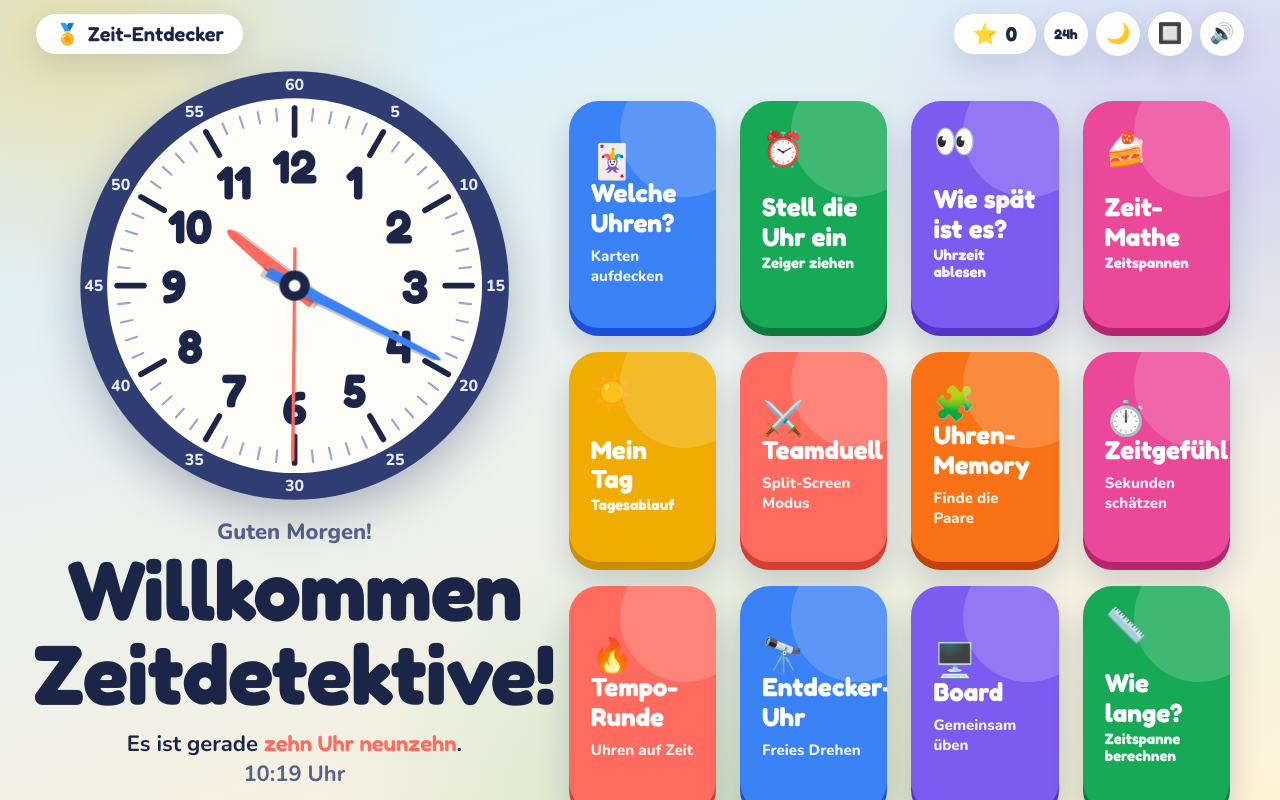
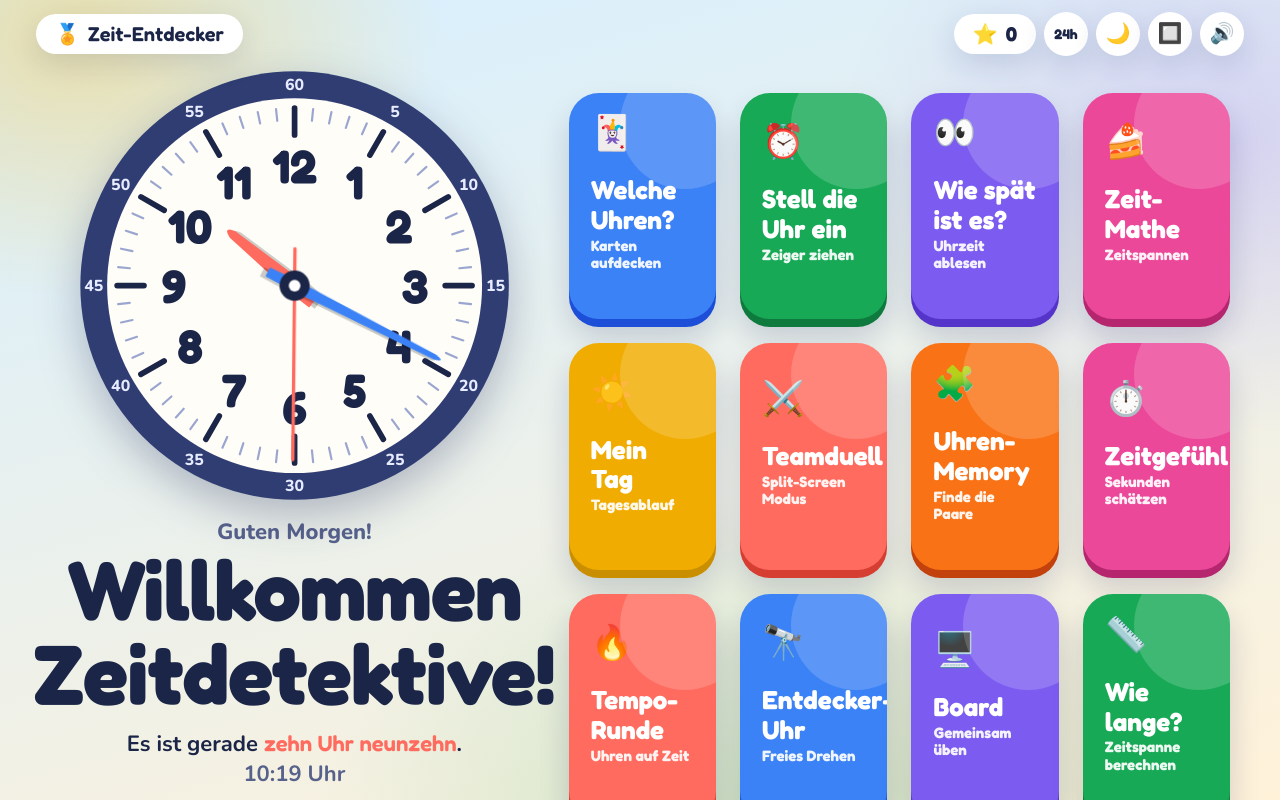
Before and after one commit to linusmm-ship-it/Uhren-Lernen, a plain HTML site: page index.html in a window 1280 px wide. Drawn offline with nearby package versions, Linux system fonts and the light colour scheme.

Commit message:
Update index.html

```diff
--- a/index.html
+++ b/index.html
@@ -778,17 +778,17 @@ function go(name) {
 }
 
 const GAMES = [
-  { id: 'types',    icon: '🃏', title: 'Welche Uhren?', sub: 'Karten aufdecken',   c: 'blue' },
+  { id: 'types',    icon: '🃏', title: '<p>Welche Uhren?', sub: 'Karten aufdecken',   c: 'blue' },
   { id: 'set',      icon: '⏰', title: '<p>Stell die Uhr ein', sub: 'Zeiger ziehen',      c: 'green' },
   { id: 'read',     icon: '👀', title: '<p>Wie spät ist es?',  sub: 'Uhrzeit ablesen',    c: 'purple' },
   { id: 'math',     icon: '🍰', title: '<p>Zeit-Mathe',        sub: 'Zeitspannen',        c: 'pink' },
   { id: 'day',      icon: '☀️', title: '<p>Mein Tag',          sub: 'Tagesablauf',        c: 'yellow' },
-  { id: 'duel',     icon: '⚔️', title: 'Teamduell',         sub: 'Split-Screen Modus', c: 'coral' },
-  { id: 'memory',   icon: '🧩', title: 'Uhren-Memory',      sub: 'Finde die Paare',    c: 'orange' },
-  { id: 'timer',    icon: '⏱️', title: 'Zeitgefühl',        sub: 'Sekunden schätzen',  c: 'pink' },
-  { id: 'set_rush', icon: '🔥', title: 'Tempo-Runde',       sub: 'Uhren auf Zeit',     c: 'coral' },
-  { id: 'explore',  icon: '🔭', title: 'Entdecker-Uhr',     sub: 'Freies Drehen',      c: 'blue' },
-  { id: 'smartboard',icon:'🖥️',title:  'Board',             sub: 'Gemeinsam üben',     c: 'purple' },
+  { id: 'duel',     icon: '⚔️', title: '<p>Teamduell',         sub: 'Split-Screen Modus', c: 'coral' },
+  { id: 'memory',   icon: '🧩', title: '<p>Uhren-Memory',      sub: 'Finde die Paare',    c: 'orange' },
+  { id: 'timer',    icon: '⏱️', title: '<p>Zeitgefühl',        sub: 'Sekunden schätzen',  c: 'pink' },
+  { id: 'set_rush', icon: '🔥', title: '<p>Tempo-Runde',       sub: 'Uhren auf Zeit',     c: 'coral' },
+  { id: 'explore',  icon: '🔭', title: '<p>Entdecker-Uhr',     sub: 'Freies Drehen',      c: 'blue' },
+  { id: 'smartboard',icon:'🖥️',title:  '<p>Board',             sub: 'Gemeinsam üben',     c: 'purple' },
   { id: 'duration', icon: '📏', title: '<p>Wie lange?',        sub: 'Zeitspanne berechnen',c: 'green' }
 ];
 
```
